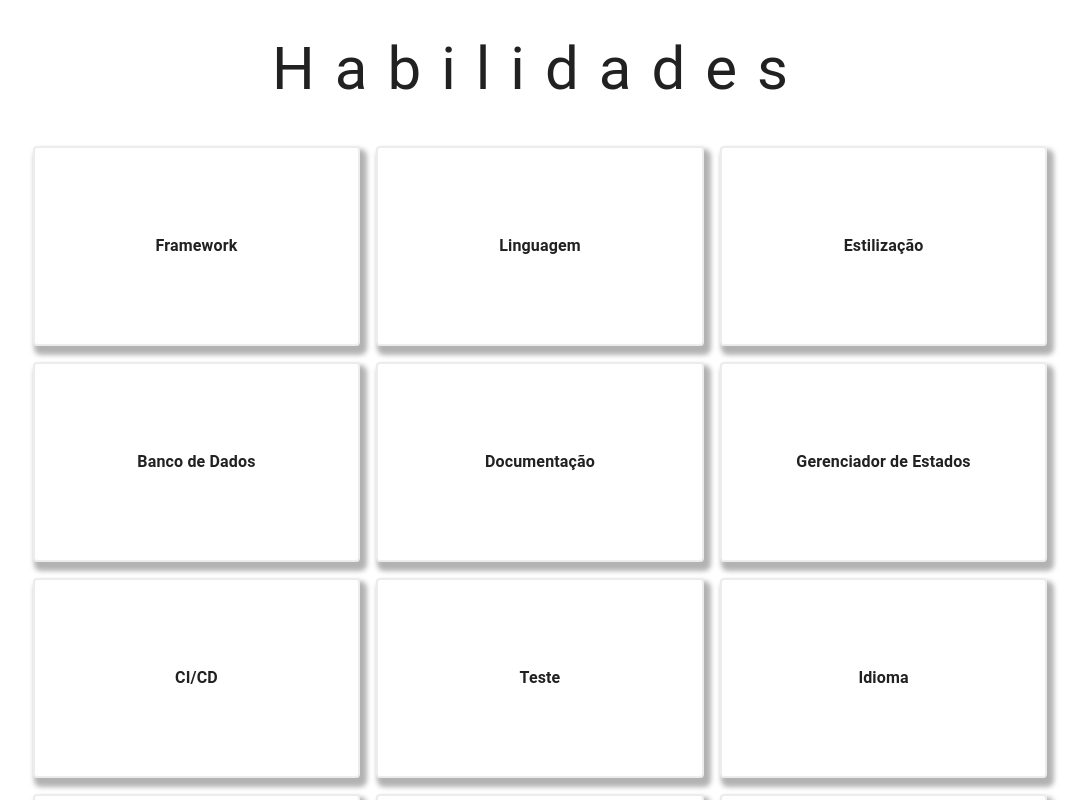
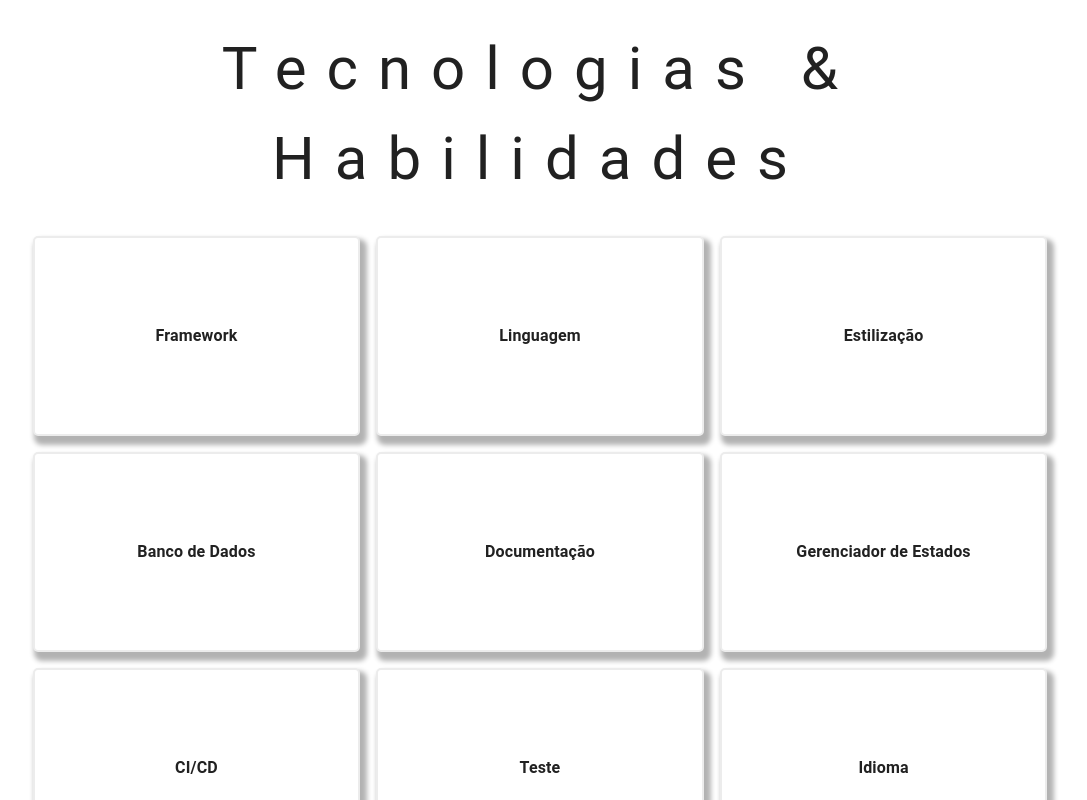
Before and after one commit to AshileySabah/portfolio-final, a React (Vite) app: page / in a window 1280 px wide. Shown: the top 800 px of the page, without its empty margins (100-1187 px from the left). Built offline with nearby package versions, Linux system fonts and the light colour scheme.

Commit message:
feat: tecs e habilidades

```diff
--- a/src/pages/Habilidades/components/Card.tsx
+++ b/src/pages/Habilidades/components/Card.tsx
@@ -1,17 +1,24 @@
-import { Typography } from "@mui/material";
+import { useState } from "react";
 import { NichoHabilidadeEnum } from "../data";
-import { Container } from "./styles";
+import { Container, CardFront, CardBack } from "./styles";
 
 interface CardProps {
   nichoHabilidadeEnum: keyof typeof NichoHabilidadeEnum;
 }
 
 export const Card: React.FC<CardProps> = ({ nichoHabilidadeEnum }) => {
+  const [isFlipped, setIsFlipped] = useState(false);
+
+  const handleFlip = () => {
+    setIsFlipped(!isFlipped);
+  };
+
   return (
-    <Container>
-      <Typography className="card-titulo">
-        {NichoHabilidadeEnum?.[nichoHabilidadeEnum]}
-      </Typography>
+    <Container $isFlipped={isFlipped} onClick={handleFlip}>
+      <CardFront>{NichoHabilidadeEnum?.[nichoHabilidadeEnum]}</CardFront>
+      <CardBack>
+        <p>Verso</p>
+      </CardBack>
     </Container>
   );
 };
--- a/src/pages/Habilidades/components/styles.tsx
+++ b/src/pages/Habilidades/components/styles.tsx
@@ -1,24 +1,51 @@
-import styled, { css } from "styled-components";
-import { Paper } from "@mui/material";
+import styled from "styled-components";
+import { Box } from "@mui/material";
 
-export const Container = styled(Paper)`
-  padding: 15px;
+interface ContainerProps {
+  $isFlipped: boolean;
+}
+
+export const Container = styled(Box)<ContainerProps>`
   border-radius: 5px;
   border: 2px solid #ececec;
   background-color: ${({ theme }) => theme?.palette?.common?.white};
+
+  &:hover {
+    border: ${({ $isFlipped }) =>
+      $isFlipped ? undefined : `2px solid #2ea103`};
+  }
 
   -webkit-box-shadow: 4px 6px 5px 3px rgba(0, 0, 0, 0.3) !important;
   -moz-box-shadow: 4px 6px 5px 3px rgba(0, 0, 0, 0.3) !important;
   box-shadow: 4px 6px 5px 3px rgba(0, 0, 0, 0.3) !important;
 
+  width: 100%;
+  height: 200px;
+  perspective: 1000px;
+  cursor: pointer;
+
+  position: relative;
+  transform-style: preserve-3d;
+  transform: ${({ $isFlipped }) =>
+    $isFlipped ? "rotateY(-180deg)" : "rotateY(0deg)"};
+  transition: transform 0.6s ease;
+`;
+
+export const CardFace = styled.div`
+  border-radius: 5px;
+  width: 100%;
+  height: 100%;
+  position: absolute;
+  backface-visibility: hidden;
   display: flex;
   justify-content: center;
   align-items: center;
-  text-align: center;
+`;
 
-  p.card-titulo {
-    font-weight: bold;
-  }
+export const CardFront = styled(CardFace)`
+  font-weight: bold;
+`;
 
-  height: 200px;
+export const CardBack = styled(CardFace)`
+  transform: rotateY(180deg);
 `;
--- a/src/pages/Habilidades/index.tsx
+++ b/src/pages/Habilidades/index.tsx
@@ -5,7 +5,7 @@ import { Card } from "./components/Card";
 
 export const Habilidades = () => {
   return (
-    <PageLayout section="Habilidades">
+    <PageLayout section="Tecnologias & Habilidades">
       <Grid container spacing={2}>
         {Object?.keys(NichoHabilidadeEnum)?.map((nichoHabilidadeEnum) => {
           return (
```
